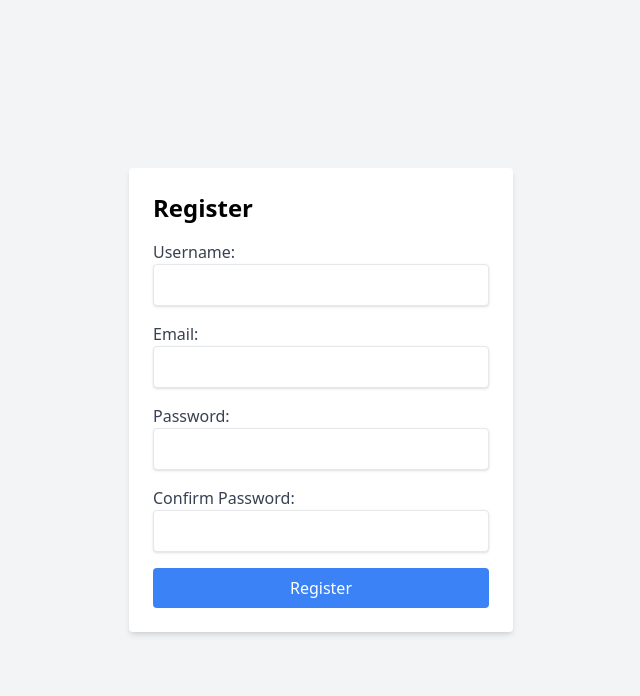
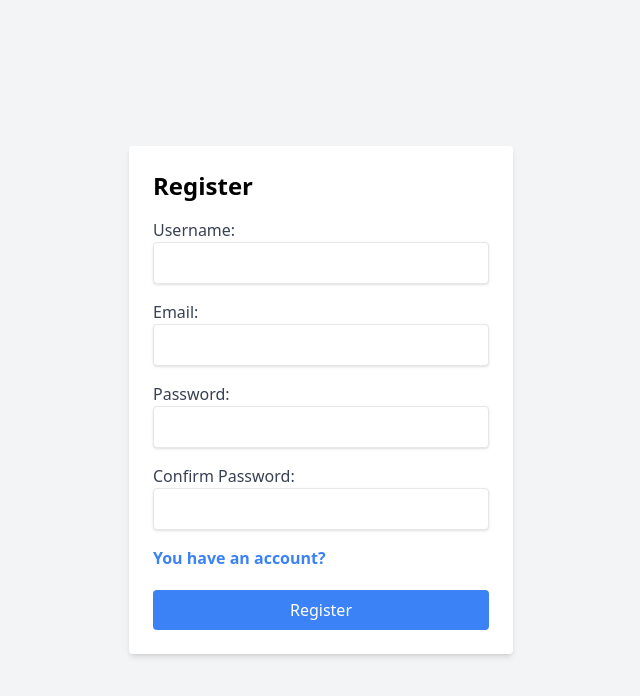
Before and after one commit to anass17/application-de-gestion-de-location-de-voitures-v2, a PHP site: page /auth/register.php in a window 1280 px wide. Shown: the top 696 px of the page, without its empty margins (319-959 px from the left). Run offline with PHP 8.4, Linux system fonts and the light colour scheme; data that the repository does not hold is empty; some libraries are stand-ins or nearby versions.

Commit message:
Added links in login and register pages

```diff
--- a/auth/login.php
+++ b/auth/login.php
@@ -67,6 +67,7 @@ if ($_SERVER["REQUEST_METHOD"] == "POST") {
                 <label class="block text-gray-700">Password:</label>
                 <input type="password" name="password" class="shadow appearance-none border rounded w-full py-2 px-3">
             </div>
+            <a href="register.php" class="font-semibold text-blue-500 mb-5 block">Create an account?</a>
             <button type="submit" class="bg-blue-500 text-white px-4 py-2 rounded hover:bg-blue-600 w-full">Login</button>
         </form>
     </div>
--- a/auth/register.php
+++ b/auth/register.php
@@ -74,6 +74,7 @@ if ($_SERVER["REQUEST_METHOD"] == "POST") {
                 <label class="block text-gray-700">Confirm Password:</label>
                 <input type="password" name="confirm_password" class="shadow appearance-none border rounded w-full py-2 px-3">
             </div>
+            <a href="login.php" class="font-semibold text-blue-500 mb-5 block">You have an account?</a>
             <button type="submit" class="bg-blue-500 text-white px-4 py-2 rounded hover:bg-blue-600 w-full">Register</button>
         </form>
     </div>
```
